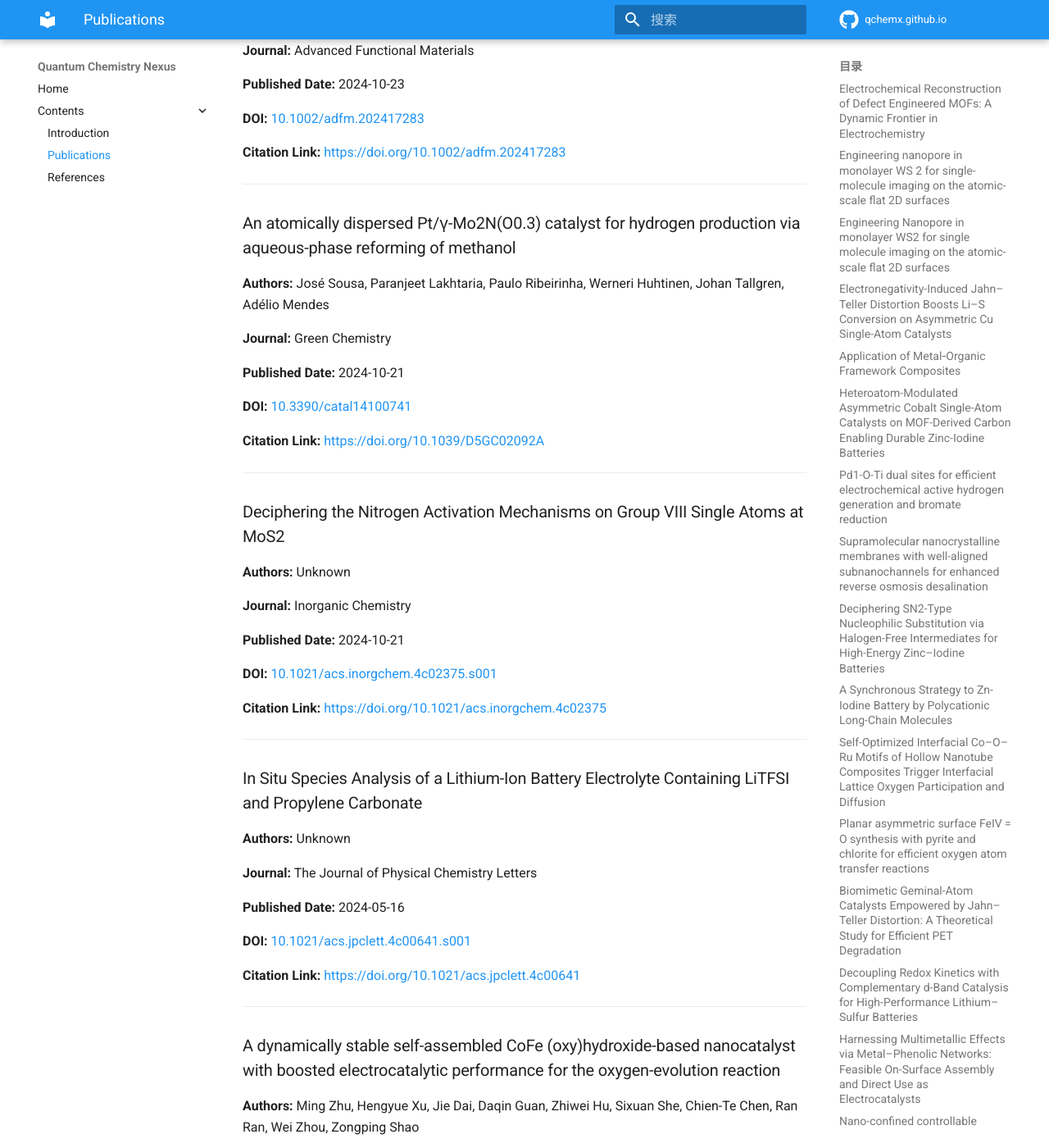
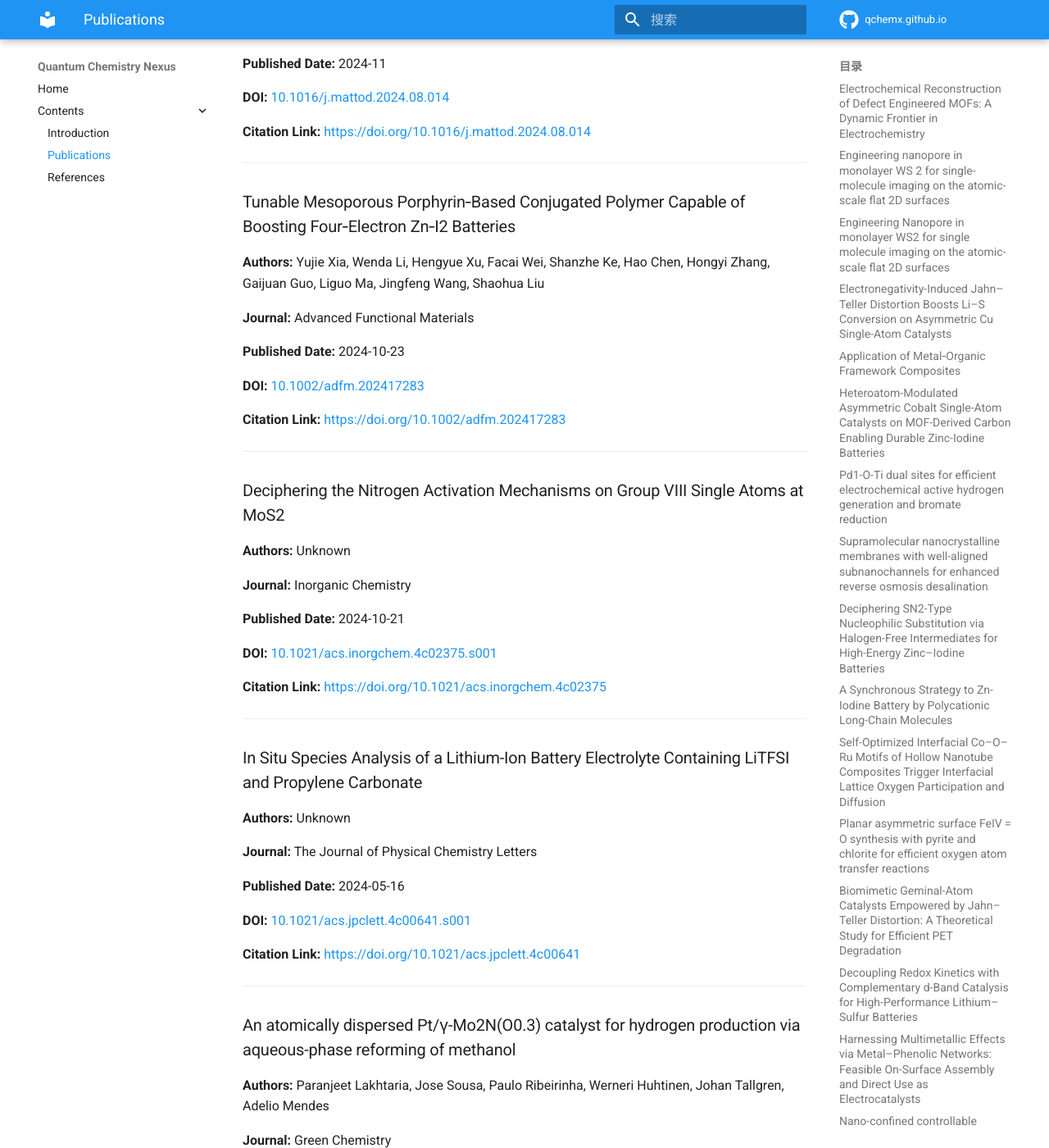
Before and after one commit to QChemX/qchemx.github.io, an MkDocs documentation site: the page built from docs/publications.md, in a window 1280 px wide and 1400 px high, scrolled down 19549 px. Shown: the whole window at 82% size. Built offline with MkDocs 1.6.1 and Material for MkDocs 9.7.7, drawn with Linux system fonts in a browser that asks for light colours; comment, search, counter and statistics services are not loaded; part of the change alters nothing that is shown; some of the changed text lies outside the part shown.

Commit message:
[orcid sync] Update publications

```diff
--- a/docs/publications.md
+++ b/docs/publications.md
@@ -385,6 +385,22 @@ This page was generated automatically.
 **DOI:** [10.1038/s41467-025-63969-z](https://doi.org/10.1038/s41467-025-63969-z)
 
 **Citation Link:** [https://doi.org/10.1038/s41467-025-63969-z](https://doi.org/10.1038/s41467-025-63969-z)
+
+
+
+---
+
+### Enantiopure Dual-Helical Covalent Organic Framework Nanotubes Mediated by Supramolecular Assembly
+
+**Authors:** Unknown
+
+**Journal:** Journal of the American Chemical Society
+
+**Published Date:** 2025-10-31
+
+**DOI:** [10.1021/jacs.5c09144.s001](https://doi.org/10.1021/jacs.5c09144.s001)
+
+**Citation Link:** [https://doi.org/10.1021/jacs.5c09144](https://doi.org/10.1021/jacs.5c09144)
 
 
 
@@ -902,22 +918,6 @@ This page was generated automatically.
 
 ---
 
-### An atomically dispersed Pt/γ-Mo2N(O0.3) catalyst for hydrogen production via aqueous-phase reforming of methanol
-
-**Authors:** José Sousa, Paranjeet Lakhtaria, Paulo Ribeirinha, Werneri Huhtinen, Johan Tallgren, Adélio Mendes
-
-**Journal:** Green Chemistry
-
-**Published Date:** 2024-10-21
-
-**DOI:** [10.3390/catal14100741](https://doi.org/10.3390/catal14100741)
-
-**Citation Link:** [https://doi.org/10.1039/D5GC02092A](https://doi.org/10.1039/D5GC02092A)
-
-
-
----
-
 ### Deciphering the Nitrogen Activation Mechanisms on Group VIII Single Atoms at MoS2
 
 **Authors:** Unknown
@@ -945,6 +945,22 @@ This page was generated automatically.
 **DOI:** [10.1021/acs.jpclett.4c00641.s001](https://doi.org/10.1021/acs.jpclett.4c00641.s001)
 
 **Citation Link:** [https://doi.org/10.1021/acs.jpclett.4c00641](https://doi.org/10.1021/acs.jpclett.4c00641)
+
+
+
+---
+
+### An atomically dispersed Pt/γ-Mo2N(O0.3) catalyst for hydrogen production via aqueous-phase reforming of methanol
+
+**Authors:** Paranjeet Lakhtaria, Jose Sousa, Paulo Ribeirinha, Werneri Huhtinen, Johan Tallgren, Adelio Mendes
+
+**Journal:** Green Chemistry
+
+**Published Date:** 2024
+
+**DOI:** [10.2139/ssrn.4876389](https://doi.org/10.2139/ssrn.4876389)
+
+**Citation Link:** [https://doi.org/10.1039/D5GC02092A](https://doi.org/10.1039/D5GC02092A)
 
 
 
```
